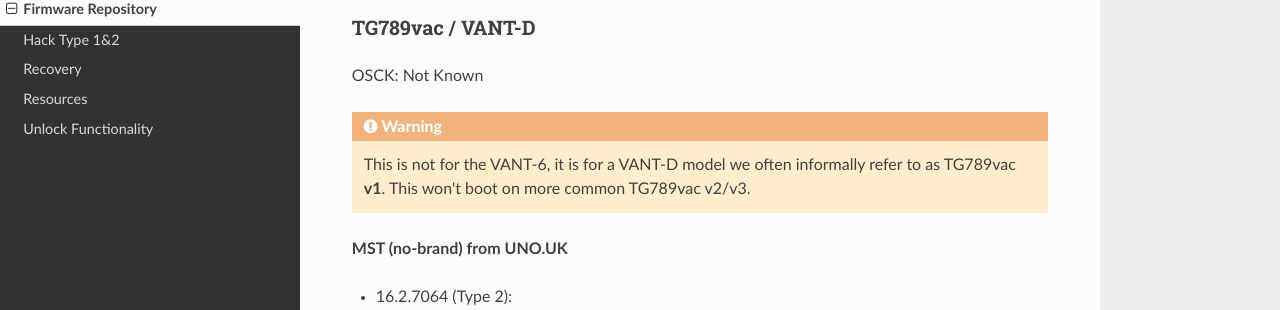
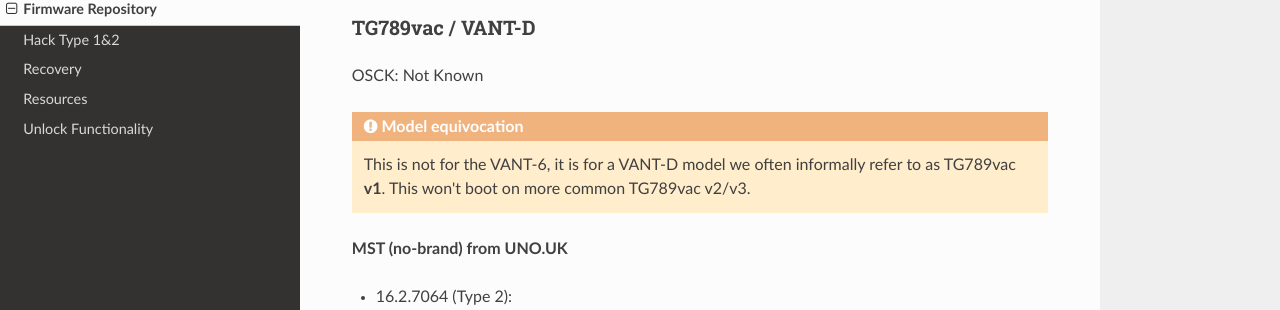
Before and after one commit to hack-technicolor/hack-technicolor, an MkDocs documentation site: the page built from docs/Firmware Repository.md, in a window 1280 px wide and 900 px high, scrolled down 1812 px. Shown: the part 141-451 px from the top of the window. Built offline with MkDocs 1.6.1, drawn with Linux system fonts in a browser that asks for light colours; nearby versions of some CDN libraries.

Commit message:
Update Firmware Repository.md

```diff
--- a/docs/Firmware Repository.md
+++ b/docs/Firmware Repository.md
@@ -104,7 +104,7 @@
 
 OSCK: Not Known
 
-!!! warning
+!!! warning "Model equivocation"
     This is not for the VANT-6, it is for a VANT-D model we often informally refer to as TG789vac **v1**. This won't boot on more common TG789vac v2/v3.
 
 **MST (no-brand) from UNO.UK**
```
